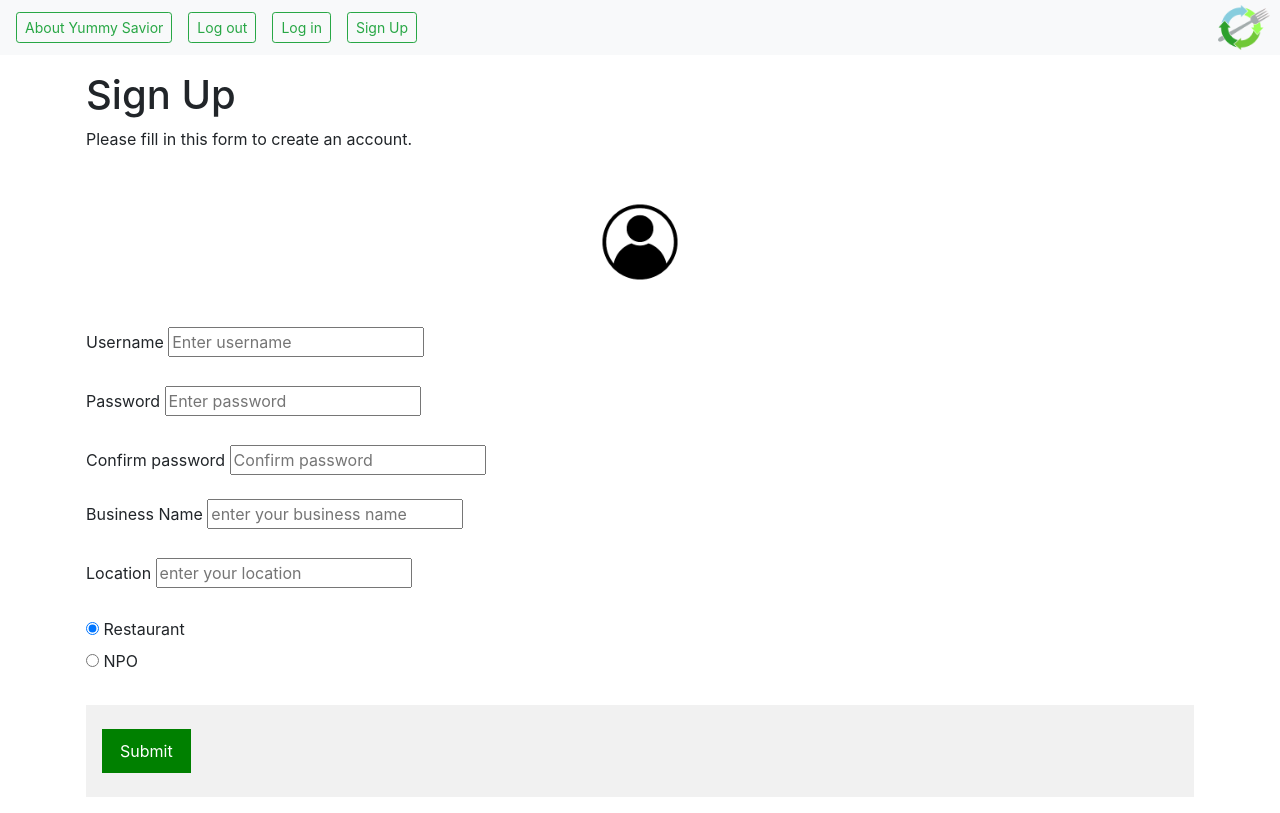
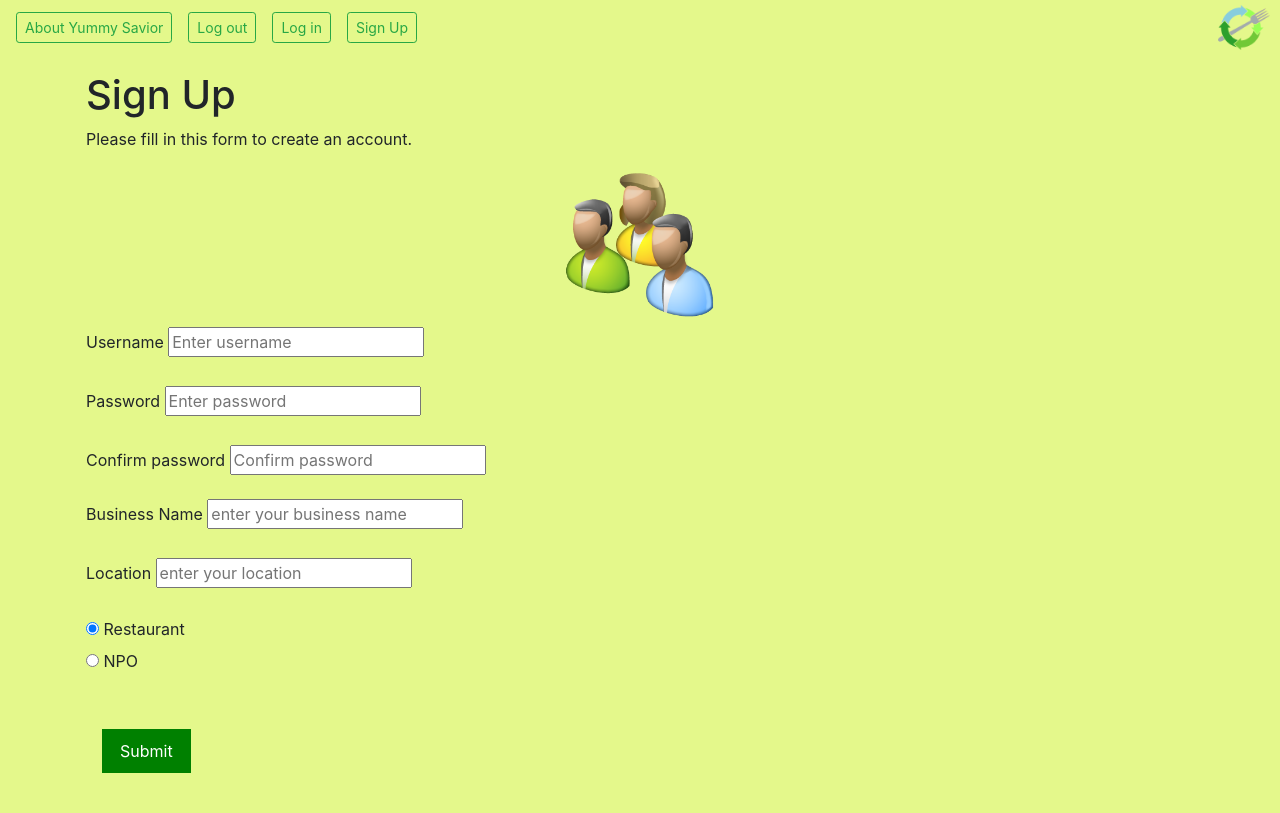
Before and after one commit to chinita226/agile-development-project, a Flask app: page /signup in a window 1280 px wide. Run offline with Flask 2, Linux system fonts and the light colour scheme; some libraries are stand-ins or nearby versions.

Commit message:
website styling with Fizza

```diff
--- /dev/null
+++ b/website/static/backgroundcolor.css
@@ -0,0 +1 @@
+body{ background-color: rgb(228, 248, 139);}
--- a/website/templates/about.html
+++ b/website/templates/about.html
@@ -1,6 +1,7 @@
 {% extends "base.html" %}
 {% block title %}About Yummy Savior{% endblock %}
 {% block content %}
+<link rel="stylesheet" href="../static/backgroundcolor.css">
 <form method="POST">
     <h3 align="center">Yummy Savior</h3>
     <h5 align="center">What is Yummy Savior?</h5>
--- a/website/templates/base.html
+++ b/website/templates/base.html
@@ -19,7 +19,7 @@
     <title>{% block title %}Home{% endblock %}</title>
   </head>
   <body>
-    <nav class="navbar navbar-expand-lg navbar-light bg-light">
+    <nav class="navbar navbar-expand-lg navbar-light bg- rgb(228, 248, 139);">
       <button
         class="navbar-toggler"
         type="button"
@@ -33,7 +33,7 @@
           <a class="btn btn-outline-success btn-sm nav-btn my-1"  href="/", role="button">About Yummy Savior</a>
           <a class="btn btn-outline-success btn-sm nav-btn my-1" href="/logout", role="button">Log out</a>
           <a class="btn btn-outline-success btn-sm nav-btn my-1" href="/login", role="button">Log in</a>
-          <a class="btn btn-outline-success btn-sm nav-btn my-1" href="/signup", role="button">Sign Up</a>
+          <a class="btn btn-outline-success btn-sm nav-btn my-1" href="/signup",role="button">Sign Up</a>
 
         </div>
         <div id="nav-logo">
--- a/website/templates/npo.html
+++ b/website/templates/npo.html
@@ -1,5 +1,6 @@
 {% extends "base.html" %} {% block title %}Login{% endblock %}
 {% block content %}
+<link rel="stylesheet" href="../static/backgroundcolor.css">
 <h1>NPO</h1>
 <form action="{{ url_for('auth.logout') }}" method="POST">
     <input type="submit" value="Logout">
--- a/website/templates/restaurant.html
+++ b/website/templates/restaurant.html
@@ -1,5 +1,6 @@
 {% extends "base.html" %} {% block title %}Login{% endblock %}
 {% block content %}
+<link rel="stylesheet" href="../static/backgroundcolor.css">
 <h1>Restaurant</h1>
 <form action="{{ url_for('auth.logout') }}" method="POST">
     <input type="submit" value="Logout">
--- a/website/templates/signup.html
+++ b/website/templates/signup.html
@@ -1,6 +1,8 @@
 {% extends "base.html" %} {% block title %}Login{% endblock %}
 {% block content %}
+<link rel="stylesheet" href="../static/backgroundcolor.css">
 <style>
+
 
     .submitbtn {
       color: white;
@@ -33,8 +35,9 @@
 <h1>Sign Up</h1>
 <p>Please fill in this form to create an account.</p>
 <form method="POST">
+    <body>
     <div class="imgcontainer">
-    <img src="../static/user.jpg" width="150" height="150" alt=""/> </div>
+    <img src="../static/user2.png" width="150" height="150" alt=""/> </div>
     <label for="name">Username</label>
     <input type="text" id='username' name='username' placeholder="Enter username"><br><br>
     <label for="password">Password</label>
@@ -49,8 +52,9 @@
     <label for="restaurant_select">Restaurant</label><br>
     <input type="radio" name="org_type" id="npo_select" value='npo'>
     <label for="npo_select">NPO</label><br><br>
-    <div class="container" style="background-color:#f1f1f1">
+    <div class="container" style="background-color:rgb(228, 248, 139">
     <input type="submit" value="Submit"class="submitbtn">
   </div>
+</body>
 </form>
 {% endblock %}
```
Also changed, not shown: website/templates/login.html (+6 -3 lines), website/static/user2.png (added).
